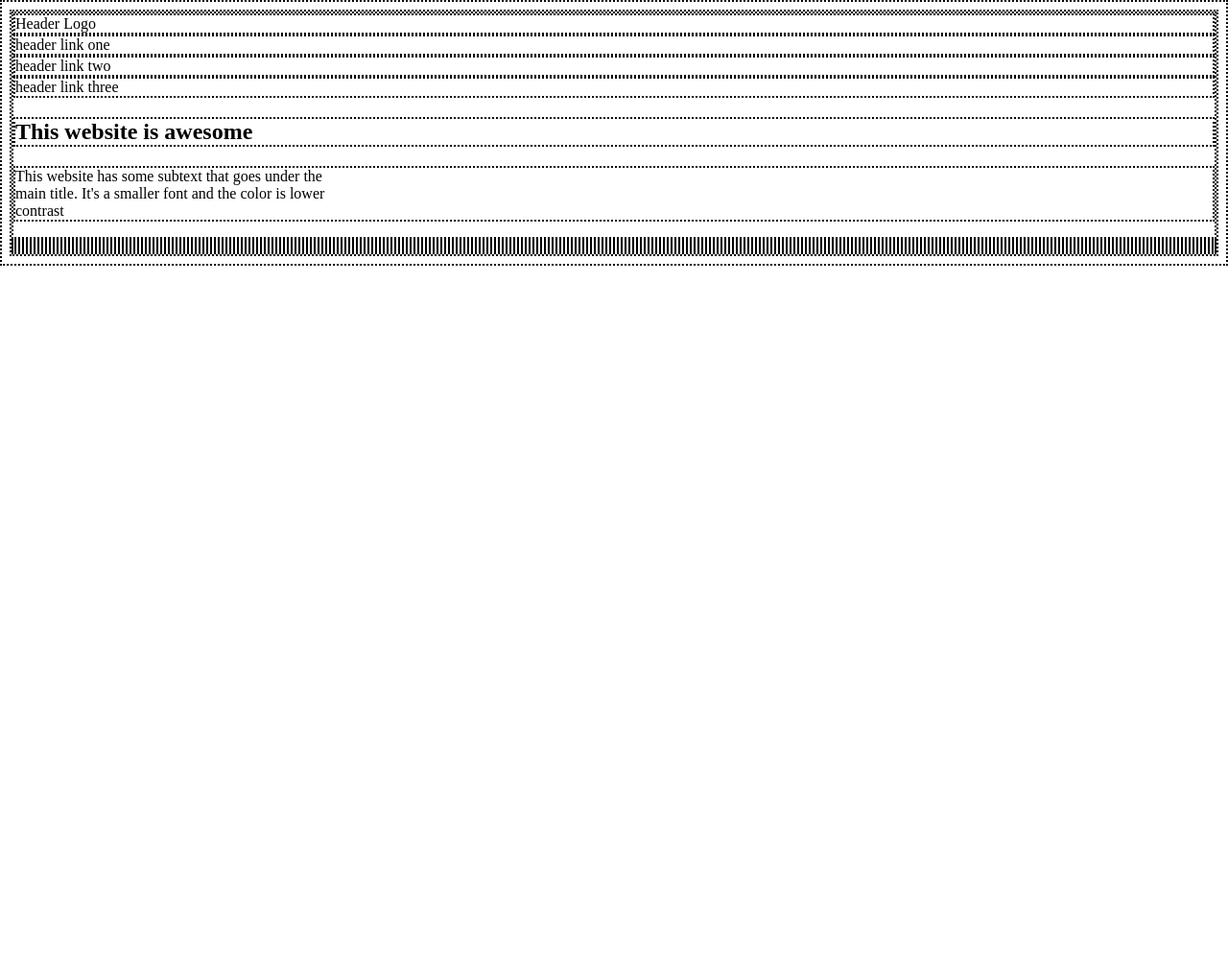
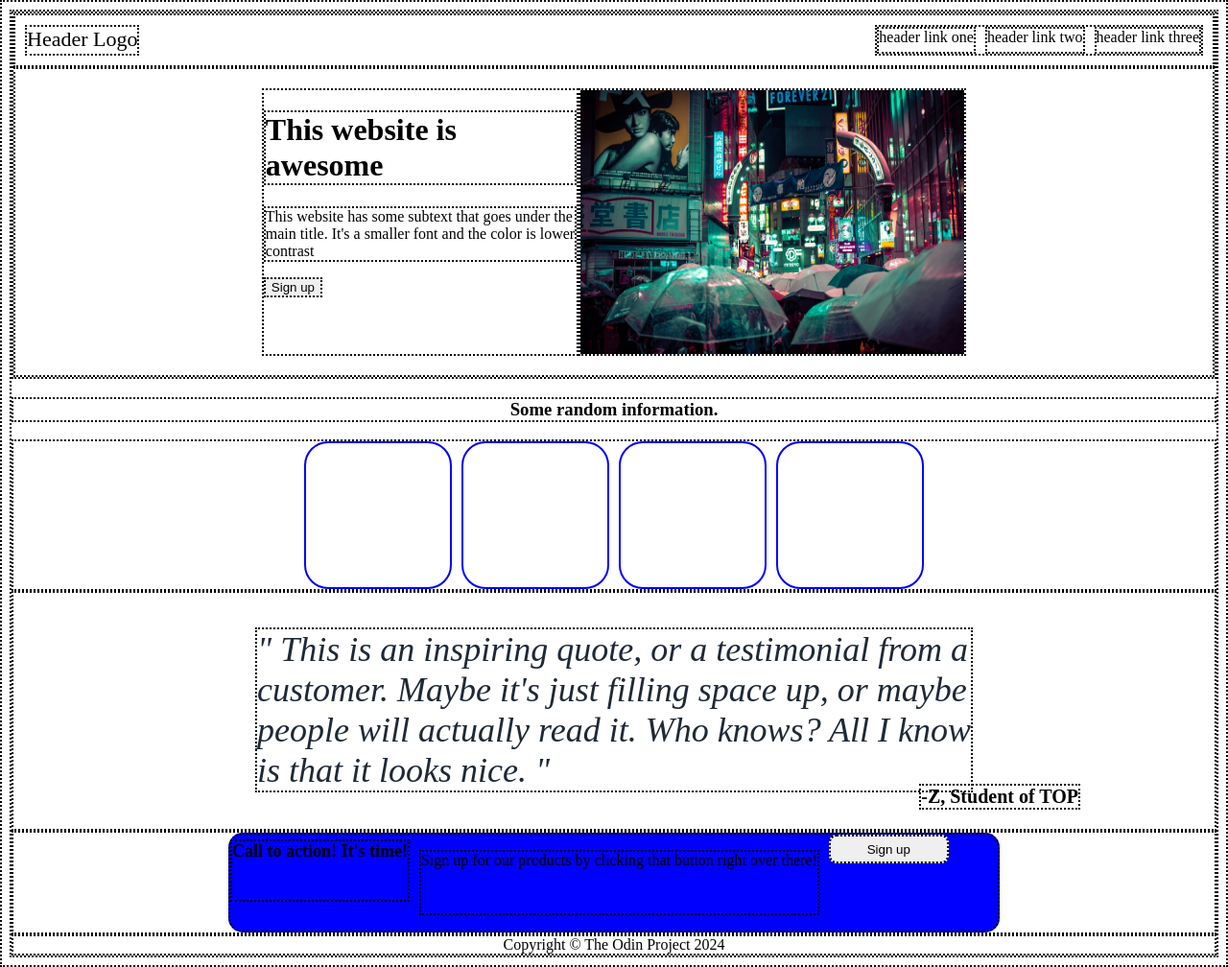
Before and after one commit to TheQiBandit/odin-landingPage, a plain HTML site: page index.html in a window 1280 px wide. Shown: the whole page at 96% size. Before the commit the page ends 800 px from the top, so only its background shows below. Drawn offline with Linux system fonts and the light colour scheme.

Commit message:
Add and position rest of elements
Added about 90% of the elemnts in html, and completed
most of the positioning using flexbox.

```diff
--- a/index.html
+++ b/index.html
@@ -7,19 +7,45 @@
     <title>HeroLanding</title>
 </head>
 <body>
-    <div class="Menu">
-        <div>Header Logo</div>
-        <div>header link one</div>
-        <div>header link two</div>
-        <div>header link three</div>
-        <h2>This website is awesome</h2>
-        <p>This website has some subtext that goes under the<br>main title. It's a smaller font and the color is lower<br>contrast</p>
+    <div class="top">
+        <div class="logmenu">
+            <div class="logo">Header Logo</div>
+            <div class="links">
+                <div>header link one</div>
+                <div>header link two</div>
+                <div>header link three</div>
+            </div>
+        </div>
+        <div class="hero">
+            <div>
+                <h1>This website is<br>awesome</h1>
+                <p>This website has some subtext that goes under the<br>main title. It's a smaller font and the color is lower<br>contrast</p>
+                <button class="click1">Sign up</button>
+            </div>
+            <img src="./images/pexels-agk42-2816903.jpg" alt="Crowded street in Japan" height="275px" width="400px">
+        </div>
     </div>
 
+    <h3>Some random information.</h3>
+    <div class="boxes">
+        <div class="box"></div>
+        <div class="box"></div>
+        <div class="box"></div>
+        <div class="box"></div>
+    </div>
 
-    <div class="boxes"></div>
-    <div class="quote"></div>
-    <div class="action"></div>
-    <div class="footer"></div>
+    <div class="quote">
+        <p class="qtext">" This is an inspiring quote, or a testimonial from a<br> customer. Maybe it's just filling space up, or maybe<br> people will actually read it. Who knows? All I know<br> is that it looks nice. "</p>
+        <p class="sig">-Z, Student of TOP</p>
+    </div>
+
+    <div class="action">
+        <div class="abox">
+            <h5>Call to action! It's time!</h5>
+            <p>Sign up for our products by clicking that button right over there!</p>
+            <button class="click2">Sign up</button>
+        </div>
+    </div>
+    <div class="footer">Copyright &copy; The Odin Project 2024</div>
 </body>
 </html>
--- a/styles.css
+++ b/styles.css
@@ -1,3 +1,103 @@
 * {
     border: 2px dotted black;
 }
+
+body {
+    display: flex;
+    flex-direction: column;
+    min-height: 100vh;
+    justify-content: stretch;
+    align-items: stretch;
+}
+
+.top {
+    display: flex;
+    flex-direction: column;
+}
+
+    .logmenu {
+        display: flex;
+        justify-content: space-between;
+        height: 32px;
+        padding: 10px;
+    }
+
+        .logo {
+            font-size: 22px;
+        }
+        .links {
+            display: flex;
+            gap: 10px;
+        }
+    .hero {
+        display: flex;
+        justify-content: center;
+        padding: 20px 0px;
+    }
+
+h3 {
+    display: flex;
+    justify-content: center;
+}
+
+.boxes {
+    display: flex;
+    gap: 10px;
+    justify-content: center;
+}
+    .box {
+        height: 150px;
+        width: 150px;
+        border: 2px double blue;
+        border-radius: 25px;
+    }
+
+.quote {
+    display: flex;
+    flex-direction: column;
+    align-items: center;
+}
+
+    .qtext {
+        font-size: 36px;
+        font-weight: lighter;
+        font-style: italic;
+        color: #1f2937;
+    }
+
+    .sig {
+        align-self: flex-end;
+        margin-right: 140px;
+        margin-top: -45px;
+        font-weight: bold;
+        font-size: 20px;
+    }
+
+.action {
+    display: flex;
+    justify-content: center;
+}
+    .abox {
+        display: flex;
+        height: 100px;
+        width: 800px;
+        background-color: blue;
+        border-radius: 15px;
+        gap: 10px;
+
+    }
+        h5 {
+            font-size: 18px;
+            margin-top: 5px;
+        }
+
+        .click2 {
+            height: 30px;
+            width: 125px;
+            border-radius: 8px;
+        }
+
+.footer {
+    display: flex;
+    justify-content: center;
+}
```
Also changed, not shown: images/pexels-agk42-2816903.jpg (added).
